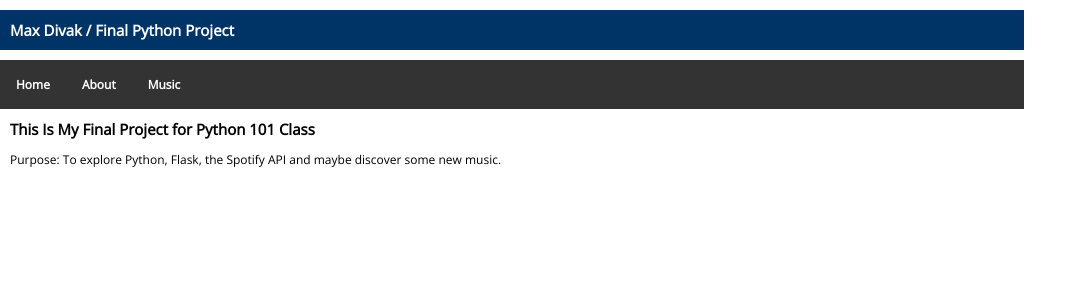
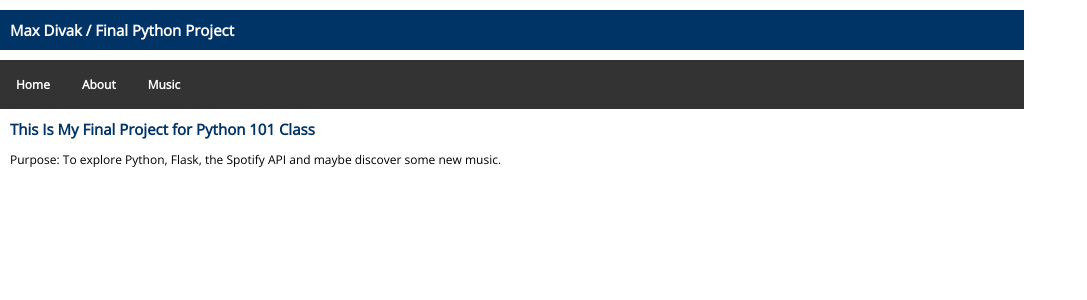
Before and after one commit to maxdivak-ogilvy/final_project_music_discovery, a Flask app: page / in a window 1280 px wide. Shown: the top 300 px of the page, without its empty margins (0-1087 px from the left). Run offline with Flask 2, Linux system fonts and the light colour scheme.

Commit message:
New features

```diff
--- a/static/css/template.css
+++ b/static/css/template.css
@@ -12,7 +12,7 @@ h1 {
 }
 h1.header{
   background-color:#fff;
-  color:#000;
+  color:#003366;
 }
 h1.logo{
   background-color:#003366;
```
